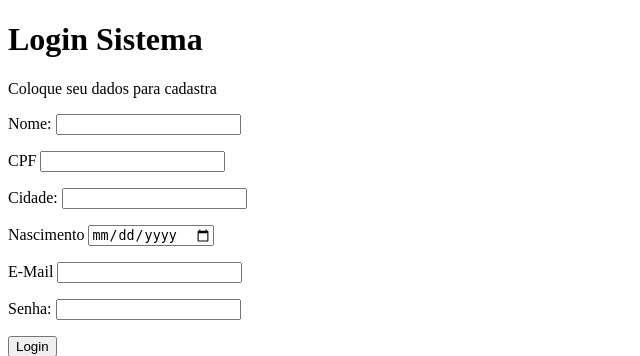
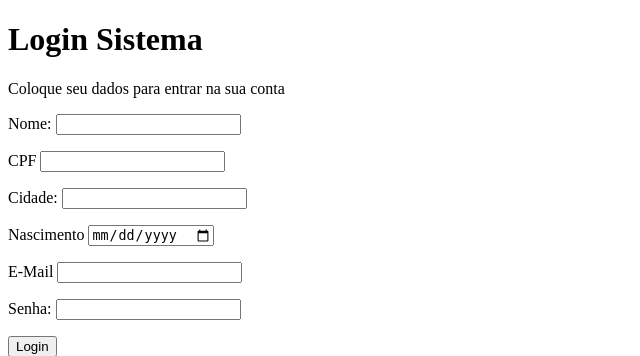
Before and after one commit to ErikSlava/MySite, a Python web app: template templates/login.html in a window 1280 px wide. Shown: the top 356 px of the page, without its empty margins (0-640 px from the left). Run offline with Jinja, Linux system fonts and the light colour scheme; the template is opened without the code that fills it, so the values that code supplies are empty.

Commit message:
Update login prompt text for clarity

```diff
--- a/templates/login.html
+++ b/templates/login.html
@@ -8,7 +8,7 @@
   <body>
     <header>
       <h1>Login Sistema</h1>
-      <p>Coloque seu dados para cadastra</p>
+      <p>Coloque seu dados para entrar na sua conta</p>
     </header>
     <main>
       <form action="../backend/login.py" method="post">
```
